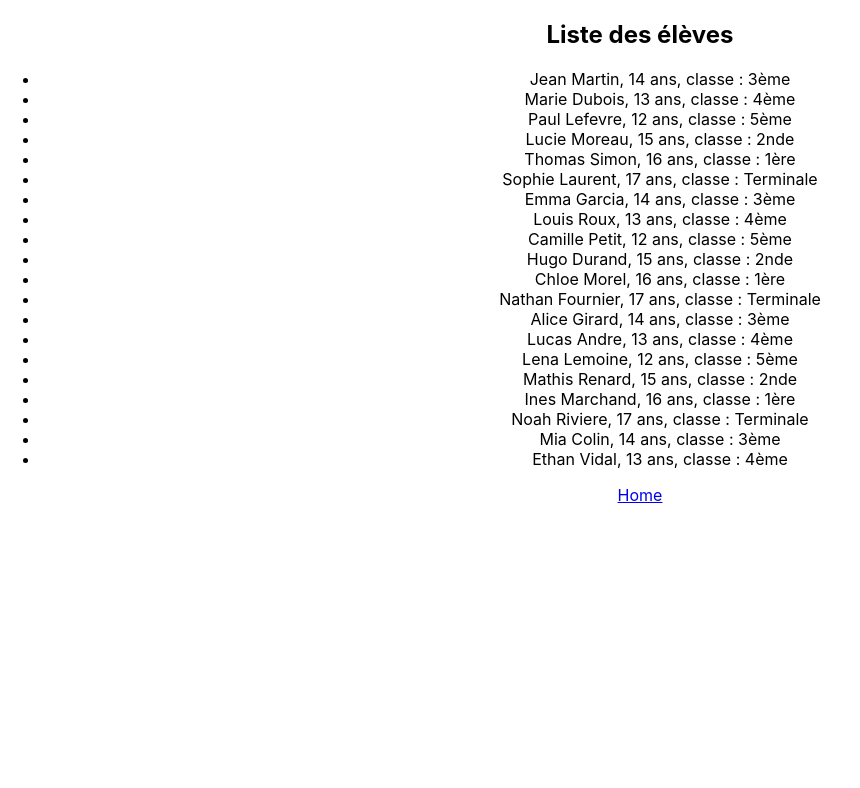
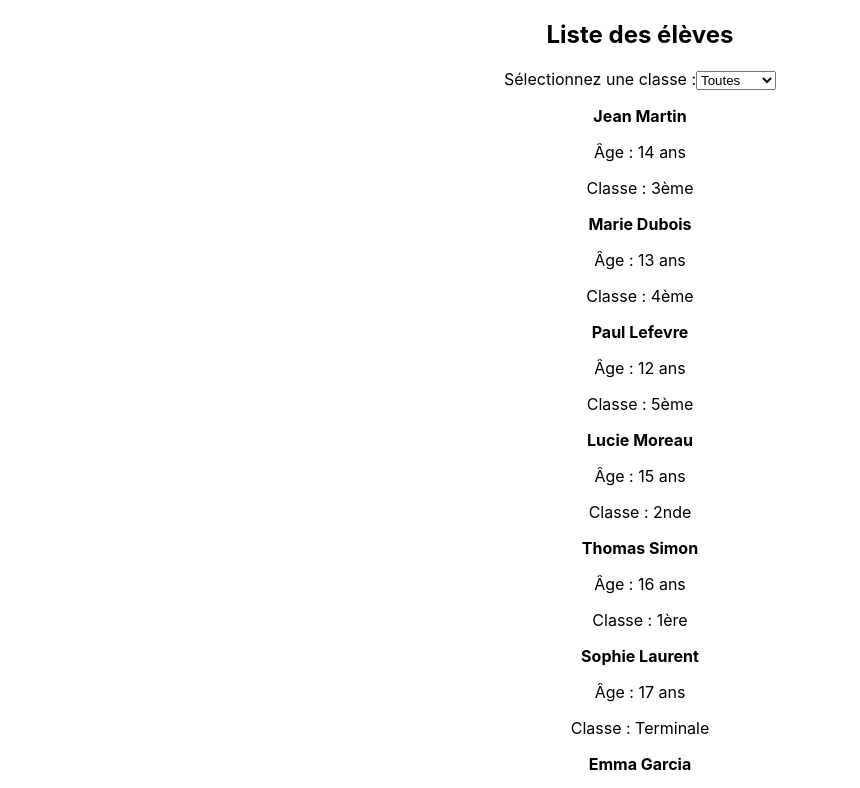
Before and after one commit to tcheio/myefreireact, a React (Create React App) app: page /etudiant in a window 1280 px wide. Shown: the top 788 px of the page, without its empty margins (0-860 px from the left). Built offline with nearby package versions, Linux system fonts and the light colour scheme.

Commit message:
ajout séléction de la classe

```diff
--- a/src/App.js
+++ b/src/App.js
@@ -1,7 +1,7 @@
 import React from 'react';
 import { BrowserRouter as Router, Route, Routes, Link } from 'react-router-dom';
 import Accueil from './Components/Accueil';
-import ListeEtudiants from './Components/ListeEtudiants';
+import ListeEtudiants from './Components/Edutiants/ListeEtudiants.jsx';
 import ListeEnseignants from './Components/ListeEnseignants';
 import Classes from './Components/Classes';
 import './App.css';
--- /dev/null
+++ b/src/Components/Edutiants/ListeEtudiants.jsx
@@ -0,0 +1,38 @@
+import React, { useState } from 'react';
+import eleves from '../../Données/Eleves';
+import './ListeEtudiants.css';
+
+const ListeEtudiants = () => {
+  const [classeSelectionnee, setClasseSelectionnee] = useState('Toutes');
+
+  const classes = ['Toutes', ...new Set(eleves.map(eleve => eleve.classe))];
+
+  const handleChange = (event) => {
+    setClasseSelectionnee(event.target.value);
+  };
+
+  const etudiantsFiltres = classeSelectionnee === 'Toutes'
+    ? eleves
+    : eleves.filter(eleve => eleve.classe === classeSelectionnee);
+
+  return (
+    <div className="listeEtudiant">
+      <h2>Liste des élèves</h2>
+        <label htmlFor="classe">Sélectionnez une classe :</label>
+        <select id="classe" value={classeSelectionnee} onChange={handleChange}>
+          {classes.map((classe, index) => (
+            <option key={index} value={classe}>{classe}</option>
+          ))}
+        </select>
+        {etudiantsFiltres.map((eleve, index) => (
+          <div key={index} className="etudiantCard">
+            <p><strong>{eleve.prenom} {eleve.nom}</strong></p>
+            <p>Âge : {eleve.age} ans</p>
+            <p>Classe : {eleve.classe}</p>
+          </div>
+        ))}
+    </div>
+  );
+};
+
+export default ListeEtudiants;
--- a/src/Components/ListeEtudiants.js
+++ /dev/null
@@ -1,19 +0,0 @@
-import React from 'react';
-import eleves from '../Données/Eleves';
-
-const ListeEtudiants = () => {
-  return (
-    <div className="listeEtudiant">
-      <h2>Liste des élèves</h2>
-      <ul>
-        {eleves.map((eleves, index) => (
-          <li key={index}>
-            {eleves.prenom} {eleves.nom}, {eleves.age} ans, classe : {eleves.classe}
-          </li>
-        ))}
-      </ul>
-    </div>
-  );
-};
-
-export default ListeEtudiants;
```
Also changed, not shown: src/Components/Edutiants/ListeEtudiants.css (added).
